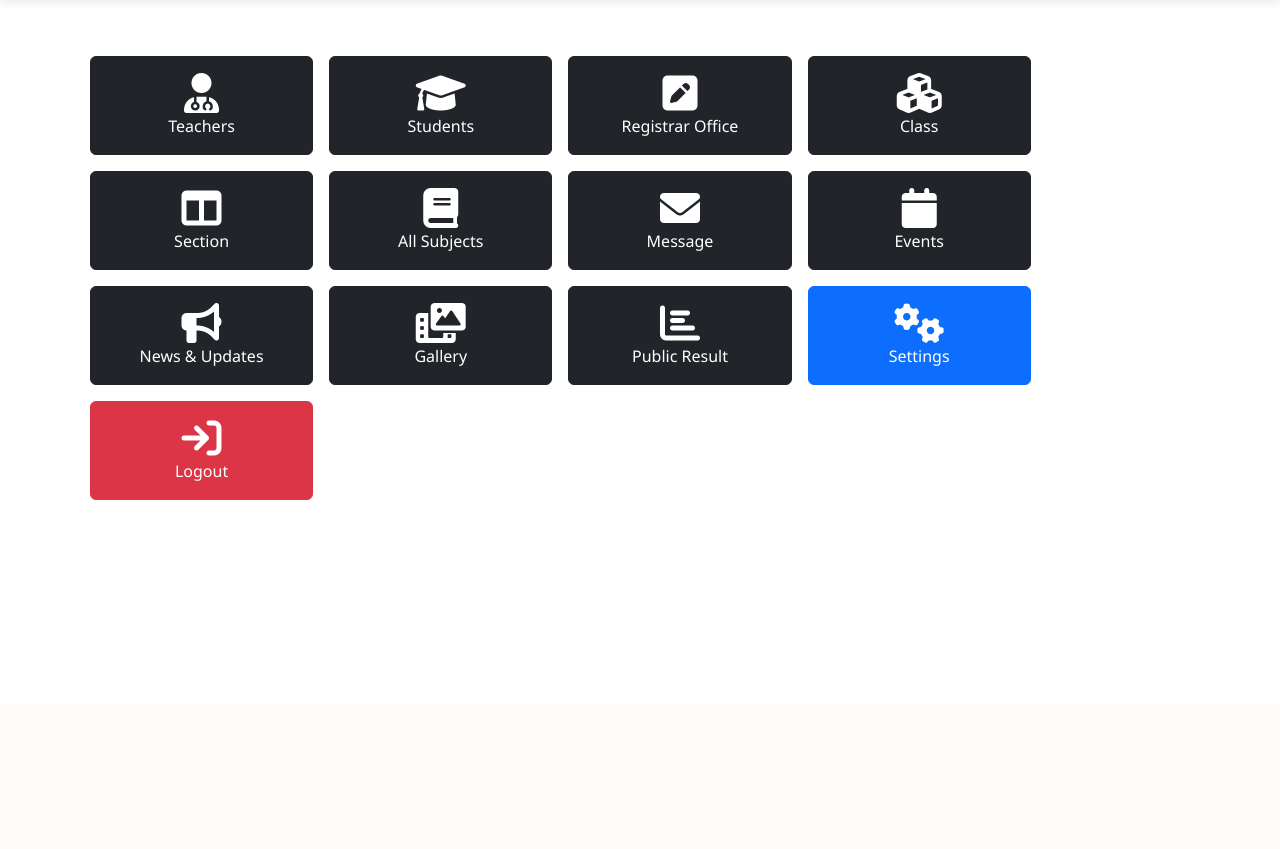
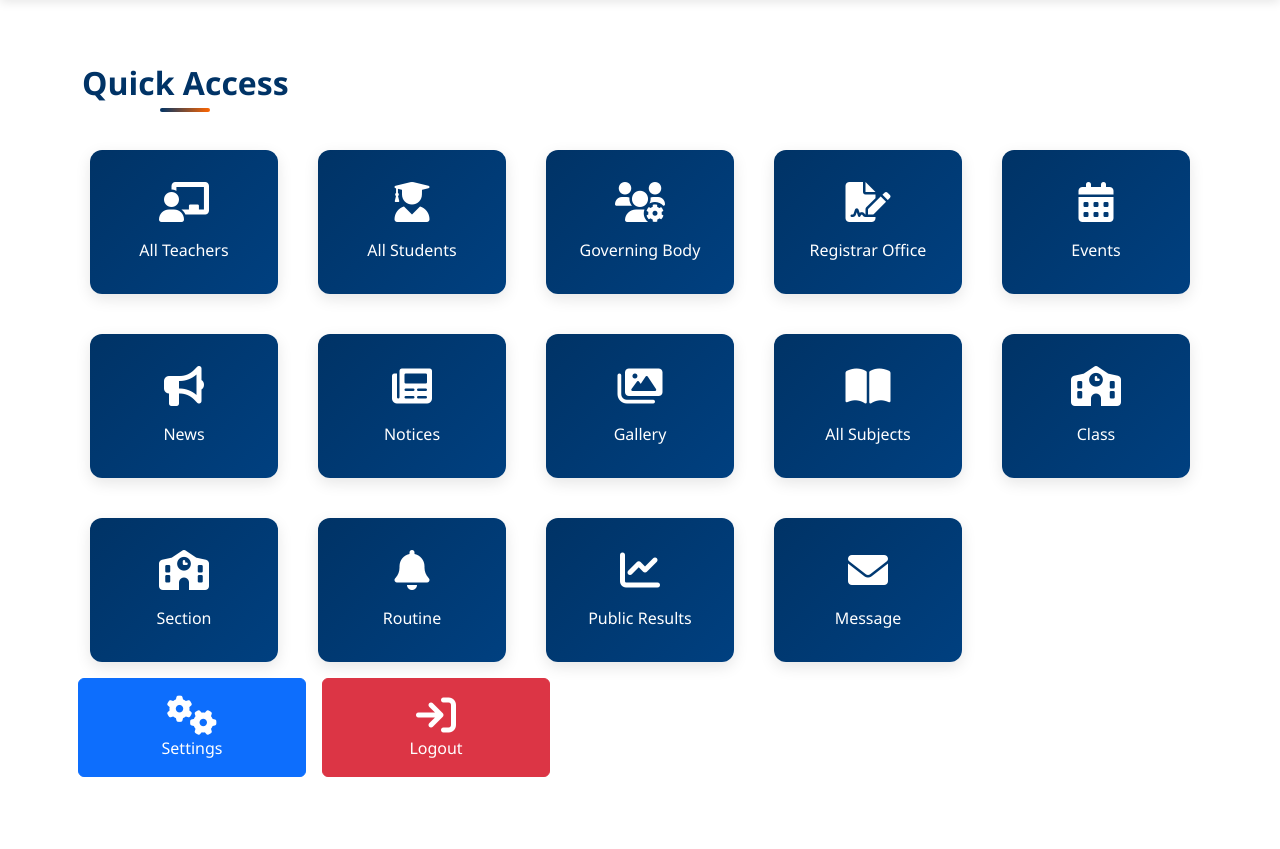
Before and after one commit to ShifatiRabbi/school-management-system, a PHP site: page /admin/index.php in a window 1280 px wide. Shown: the part 96-945 px from the top of the page. Before the commit the page ends 596 px from the top, so only its background shows below. Run offline with PHP 8.4, Linux system fonts and the light colour scheme; a user stored in the database is signed in.

Commit message:
notice image issue fix and admin nav issue fix

```diff
--- a/admin/index.php
+++ b/admin/index.php
@@ -21,57 +21,107 @@ if (isset($_SESSION['admin_id']) &&
     <?php
         include "inc/navbar.php";
      ?>
-     <div class="container mt-5">
-         <div class="container text-center">
-             <div class="row row-cols-5">
-               <a href="teacher.php"
-                  class="col btn btn-dark m-2 py-3">
-                 <i class="fa fa-user-md fs-1" aria-hidden="true"></i><br>
-                  Teachers
+   <section class="quick-links-section">
+      <div class="container">
+         <h2 class="text-center section-title">Quick Access</h2>
+         <div class="row row-cols-2 row-cols-md-3 row-cols-lg-5 g-4">
+
+            <div class="col">
+               <a href="teacher" class="btn quick-link-btn d-flex flex-column align-items-center justify-content-center">
+                  <i class="fas fa-chalkboard-teacher"></i>
+                  <span>All Teachers</span>
                </a>
-               <a href="student.php" class="col btn btn-dark m-2 py-3">
-                 <i class="fa fa-graduation-cap fs-1" aria-hidden="true"></i><br>
-                  Students
+            </div>
+
+            <div class="col">
+               <a href="student" class="btn quick-link-btn d-flex flex-column align-items-center justify-content-center">
+                  <i class="fas fa-user-graduate"></i>
+                  <span>All Students</span>
                </a>
-               <a href="registrar-office.php" class="col btn btn-dark m-2 py-3">
-                 <i class="fa fa-pencil-square fs-1" aria-hidden="true"></i><br>
-                  Registrar Office
+            </div>
+
+            <div class="col">
+               <a href="governing-body" class="btn quick-link-btn d-flex flex-column align-items-center justify-content-center">
+                  <i class="fas fa-users-cog"></i>
+                  <span>Governing Body</span>
                </a>
-               <a href="class.php" class="col btn btn-dark m-2 py-3">
-                 <i class="fa fa-cubes fs-1" aria-hidden="true"></i><br>
-                  Class
+            </div>
+
+            <div class="col">
+               <a href="ragistrar-office" class="btn quick-link-btn d-flex flex-column align-items-center justify-content-center">
+                  <i class="fas fa-file-signature"></i>
+                  <span>Registrar Office</span>
                </a>
-               <a href="section.php" class="col btn btn-dark m-2 py-3">
-                 <i class="fa fa-columns fs-1" aria-hidden="true"></i><br>
-                  Section
+            </div>
+
+            <div class="col">
+               <a href="events" class="btn quick-link-btn d-flex flex-column align-items-center justify-content-center">
+                  <i class="fas fa-calendar-alt"></i>
+                  <span>Events</span>
                </a>
-               <a href="course.php" class="col btn btn-dark m-2 py-3">
-                 <i class="fa fa-book fs-1" aria-hidden="true"></i><br>
-                  All Subjects
+            </div>
+
+            <div class="col">
+               <a href="news" class="btn quick-link-btn d-flex flex-column align-items-center justify-content-center">
+                  <i class="fas fa-bullhorn"></i>
+                  <span>News</span>
                </a>
-               <a href="message.php" class="col btn btn-dark m-2 py-3">
-                 <i class="fa fa-envelope fs-1" aria-hidden="true"></i><br>
-                  Message
+            </div>
+
+            <div class="col">
+               <a href="notices" class="btn quick-link-btn d-flex flex-column align-items-center justify-content-center">
+                  <i class="fas fa-newspaper"></i>
+                  <span>Notices</span>
                </a>
-               <a href="events.php" class="col btn btn-dark m-2 py-3">
-                  <i class="fa fa-calendar fs-1" aria-hidden="true"></i><br>
-                  Events
+            </div>
+
+            <div class="col">
+               <a href="gallery-manage" class="btn quick-link-btn d-flex flex-column align-items-center justify-content-center">
+                  <i class="fas fa-images"></i>
+                  <span>Gallery</span>
                </a>
+            </div>
 
-               <a href="news.php" class="col btn btn-dark m-2 py-3">
-                  <i class="fa fa-bullhorn fs-1" aria-hidden="true"></i><br>
-                  News & Updates
+            <div class="col">
+               <a href="course" class="btn quick-link-btn d-flex flex-column align-items-center justify-content-center">
+                  <i class="fas fa-book-open"></i>
+                  <span>All Subjects</span>
                </a>
+            </div>
 
-               <a href="gallery-manage.php" class="col btn btn-dark m-2 py-3">
-                  <i class="fa fa-photo-video fs-1" aria-hidden="true"></i><br>
-                  Gallery
+            <div class="col">
+               <a href="class" class="btn quick-link-btn d-flex flex-column align-items-center justify-content-center">
+                  <i class="fas fa-school"></i>
+                  <span>Class</span>
                </a>
+            </div>
+            <div class="col">
+               <a href="section" class="btn quick-link-btn d-flex flex-column align-items-center justify-content-center">
+                  <i class="fas fa-school"></i>
+                  <span>Section</span>
+               </a>
+            </div>
 
-               <a href="manage-results.php" class="col btn btn-dark m-2 py-3">
-                  <i class="fa fa-chart-bar fs-1" aria-hidden="true"></i><br>
-                  Public Result
+            <div class="col">
+               <a href="routine" class="btn quick-link-btn d-flex flex-column align-items-center justify-content-center">
+                  <i class="fas fa-bell"></i>
+                  <span>Routine</span>
                </a>
+            </div>
+
+            <div class="col">
+               <a href="manage-results" class="btn quick-link-btn d-flex flex-column align-items-center justify-content-center">
+                  <i class="fas fa-chart-line"></i>
+                  <span>Public Results</span>
+               </a>
+            </div>
+
+            <div class="col">
+               <a href="message" class="btn quick-link-btn d-flex flex-column align-items-center justify-content-center">
+                  <i class="fas fa-envelope"></i>
+                  <span>Message</span>
+               </a>
+            </div>
 
 
                <a href="settings.php" class="col btn btn-primary m-2 py-3">
@@ -82,9 +132,9 @@ if (isset($_SESSION['admin_id']) &&
                  <i class="fa fa-sign-in fs-1" aria-hidden="true"></i><br>
                   Logout
                </a>
-             </div>
          </div>
-     </div>
+      </div>
+   </section>
 
     <script src="https://cdn.jsdelivr.net/npm/bootstrap@5.2.0/dist/js/bootstrap.bundle.min.js"></script>
     <script>
--- a/admin/notice-add.php
+++ b/admin/notice-add.php
@@ -25,12 +25,12 @@ if ($_SERVER['REQUEST_METHOD'] == 'POST') {
 
     // Handle file upload
     if (isset($_FILES['notice_image']) && $_FILES['notice_image']['error'] == UPLOAD_ERR_OK) {
-        $uploadDir = '../uploads/notices/';
+        $uploadDir = 'uploads/notices/';
         if (!file_exists($uploadDir)) {
             mkdir($uploadDir, 0777, true);
         }
 
-        $fileName = uniqid() . '_' . basename($_FILES['notice_image']['name']);
+        $fileName = basename($_FILES['notice_image']['name']);
         $targetPath = $uploadDir . $fileName;
 
         if (move_uploaded_file($_FILES['notice_image']['tmp_name'], $targetPath)) {
--- a/admin/notices.php
+++ b/admin/notices.php
@@ -52,7 +52,7 @@ $notices = getAllNotices($conn);
                         <td><?= htmlspecialchars($notice['title']) ?></td>
                         <td><?= date('d M, Y', strtotime($notice['notice_date'])) ?></td>
                         <td>
-                            <a href="notice-edit.php?id=<?= $notice['notice_id'] ?>" class="btn btn-warning btn-sm">
+                            <a href="notice-add.php?id=<?= $notice['notice_id'] ?>" class="btn btn-warning btn-sm">
                                 <i class="fas fa-edit"></i> Edit
                             </a>
                             <a href="notice-delete.php?id=<?= $notice['notice_id'] ?>" class="btn btn-danger btn-sm" onclick="return confirm('Are you sure you want to delete this notice?')">
```
Also changed, not shown: sms_db.sql (+13 -0 lines), admin/uploads/notices/68880f9b0b27c_68.jpg (renamed from uploads/notices/68880f9b0b27c_68.jpg), admin/uploads/notices/688911dd1adae_68880f9b0b27c_68.jpg (renamed from uploads/notices/68880fb975f13_68.jpg), admin/uploads/notices/688911e911806_68880f9b0b27c_68.jpg (renamed from uploads/notices/68880fef9e1d1_68.jpg), admin/uploads/notices/6889131943ce5_68880f9b0b27c_68.jpg (added), admin/uploads/notices/688913224308a_68880f9b0b27c_68.jpg (added), admin/uploads/notices/68891329c4135_68880f9b0b27c_68.jpg (added).
